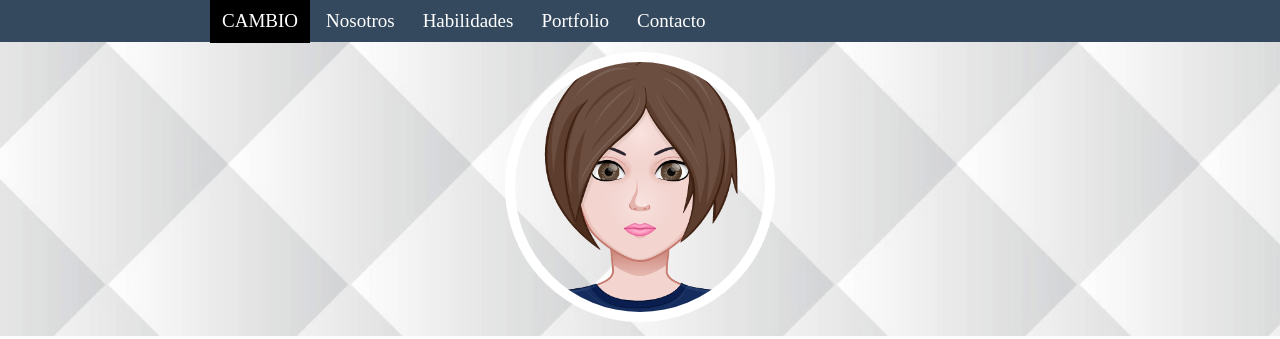
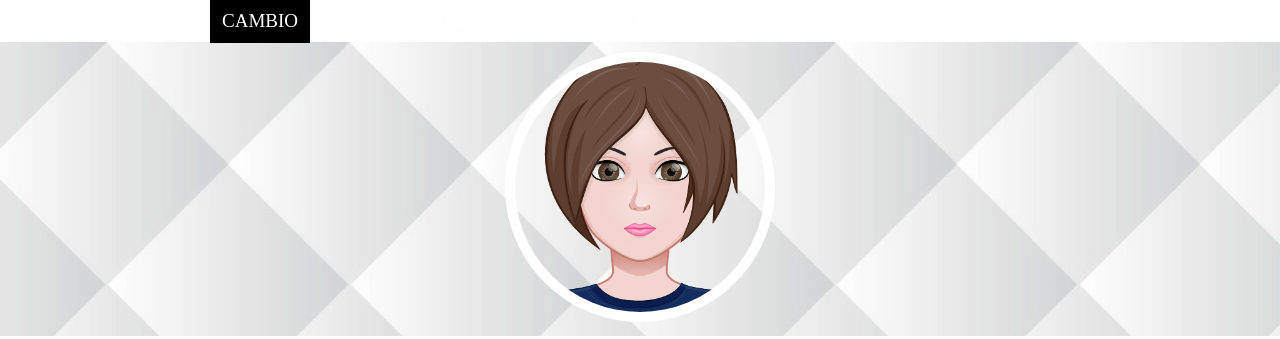
Before and after one commit to mrlapidus/responsive, a plain HTML site: page index.html in a window 1280 px wide. Shown: the top 339 px of the page. Drawn offline with Linux system fonts and the light colour scheme.

Commit message:
Update portfolio.css

```diff
--- a/css/portfolio.css
+++ b/css/portfolio.css
@@ -4,13 +4,13 @@ figure, ul, p{
 }
 
 body{
-	background-color: #ffffff;
+	background-color: #dedede;
 }
 .header{
 	width: 100%;
 }
 .header .nav{
-	background-color: #34495e;
+	background-color: #fefefe;
 	padding: 10px 0;
 }
 .header .nav .miUl{
```
